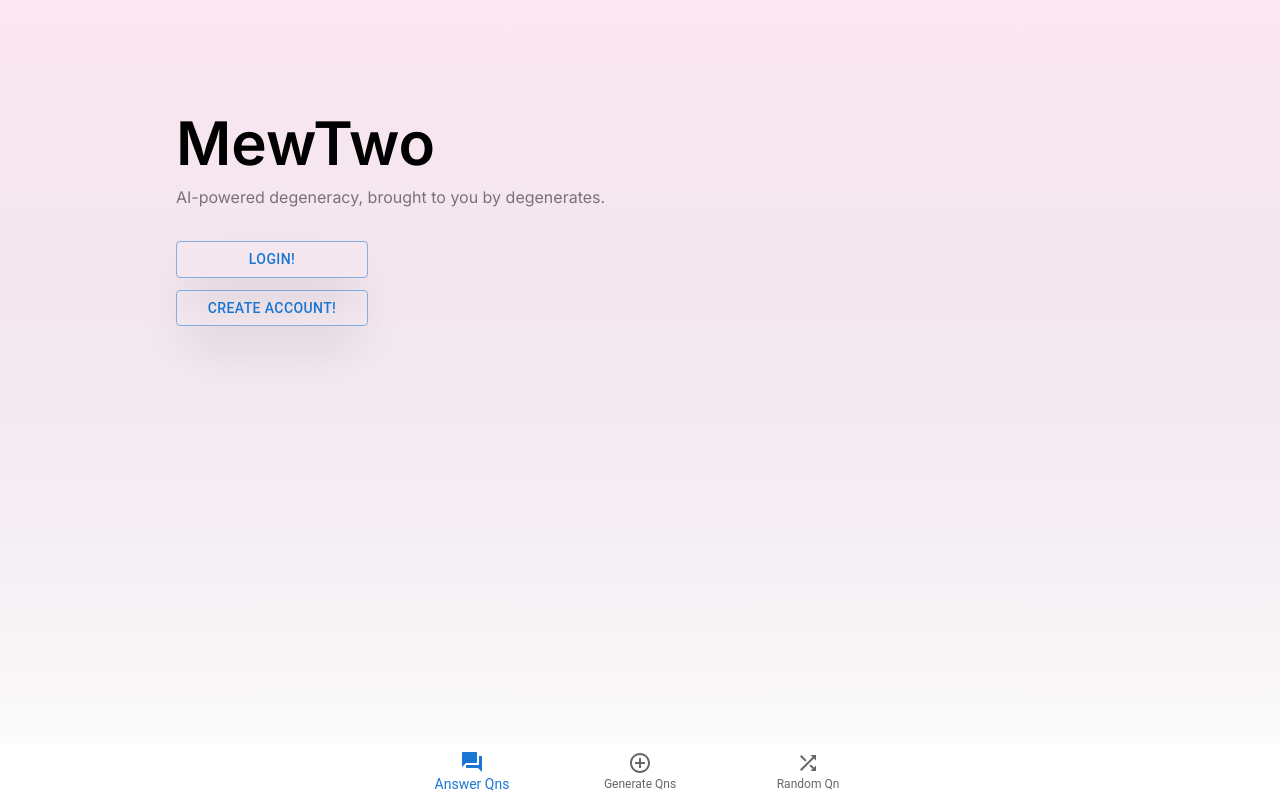
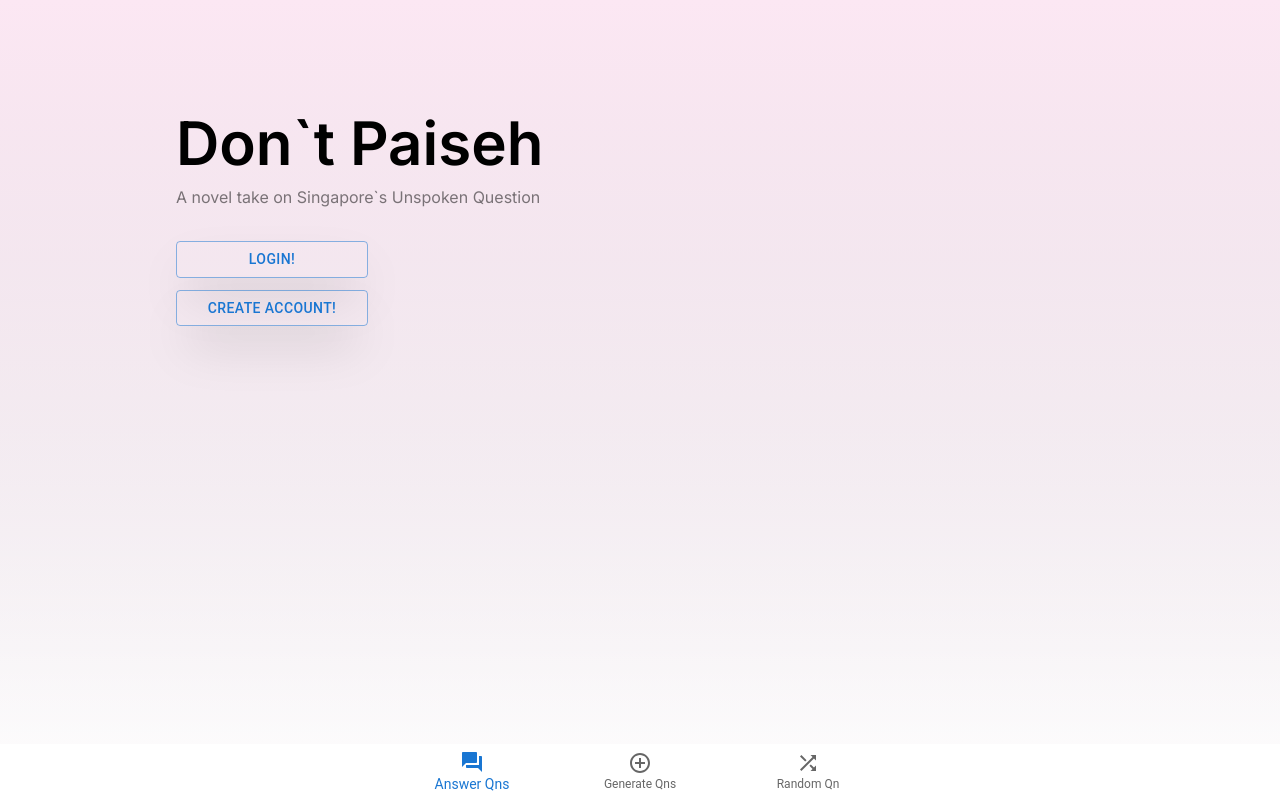
Before and after one commit to moroha29/HackAndRollFE, a Next.js app: page / in a window 1280 px wide. Built offline with nearby package versions, Linux system fonts and the light colour scheme.

Commit message:
[Generate][Feature] Updated Title

```diff
--- a/app/page.tsx
+++ b/app/page.tsx
@@ -19,8 +19,8 @@ export default function SimpleBottomNavigation() {
             <main className="flex min-h-screen flex-col items-center justify-between p-24">
                 <div className="mb-32 grid text-center lg:text-left lg:mr-[20em]">
                     <div className="group rounded-lg border border-transparent px-5 py-4">
-                        <h1 className={`mb-3 text-6xl font-semibold`}>MewTwo</h1>
-                        <p className={`m-0 mb-3 text-l opacity-50`}>AI-powered degeneracy, brought to you by degenerates.</p>
+                        <h1 className={`mb-3 text-6xl font-semibold`}>Don`t Paiseh</h1>
+                        <p className={`m-0 mb-3 text-l opacity-50`}>A novel take on Singapore`s Unspoken Question</p>
                         <div className="xl:columns-3 mb-3 mt-8 "><LoginForm /></div>
                         <div className="xl:columns-3 "><RegisterForm /></div>
                     </div>
```
